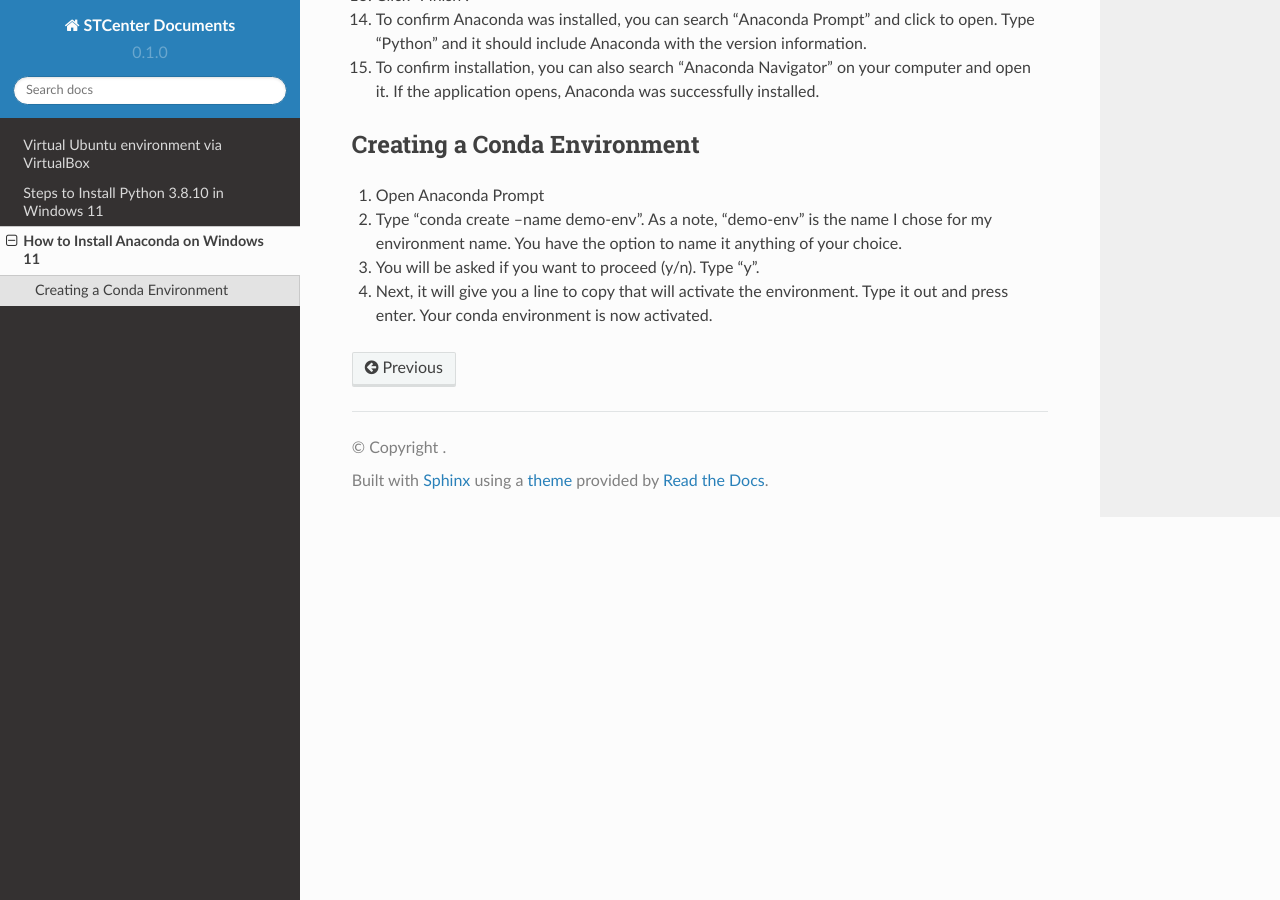
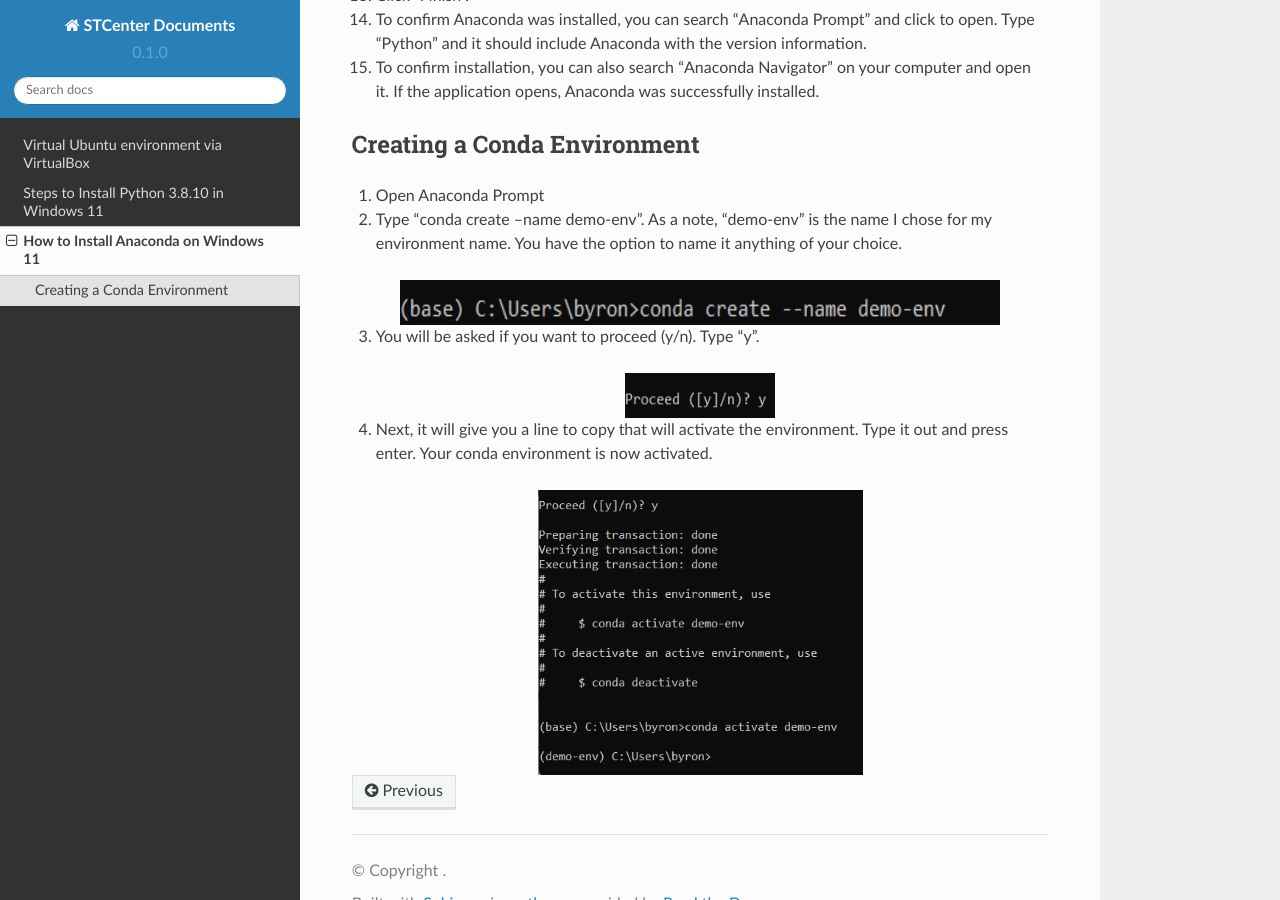
Before and after one commit to stccenter/STCenterDocs, a Sphinx documentation site: the page built from docs/source/anaconda-install.rst, in a window 1280 px wide and 900 px high, scrolled down 512 px. Built offline with Sphinx 7.4.7 and the Read the Docs theme 2.0.0, drawn with Linux system fonts in a browser that asks for light colours.

Commit message:
Update anaconda-install.rst

```diff
--- a/docs/source/anaconda-install.rst
+++ b/docs/source/anaconda-install.rst
@@ -22,5 +22,25 @@ Creating a Conda Environment
 
 1. Open Anaconda Prompt
 2. Type “conda create –name demo-env”. As a note, “demo-env” is the name I chose for my environment name. You have the option to name it anything of your choice.
+
+.. image:: ../images/conda-env.step1.png
+    :width: 600px
+    :align: center
+    :height: 45px
+    :alt: Creating conda environment
+
 3. You will be asked if you want to proceed (y/n). Type “y”.
+
+.. image:: ../images/conda-env.step3.png
+    :width: 150px
+    :align: center
+    :height: 45px
+    :alt: Proceed (y/n)
+
 4. Next, it will give you a line to copy that will activate the environment. Type it out and press enter. Your conda environment is now activated.
+
+.. image:: ../images/conda-env.step4.png
+    :width: 325px
+    :align: center
+    :height: 285px
+    :alt: Activate the environment
```
